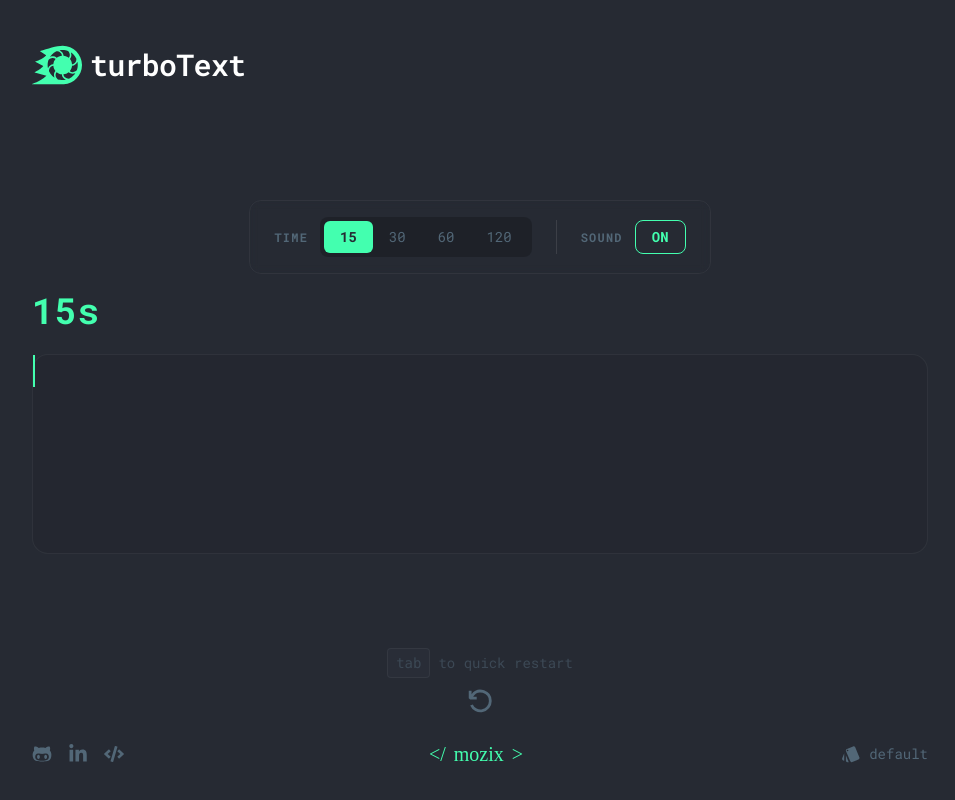
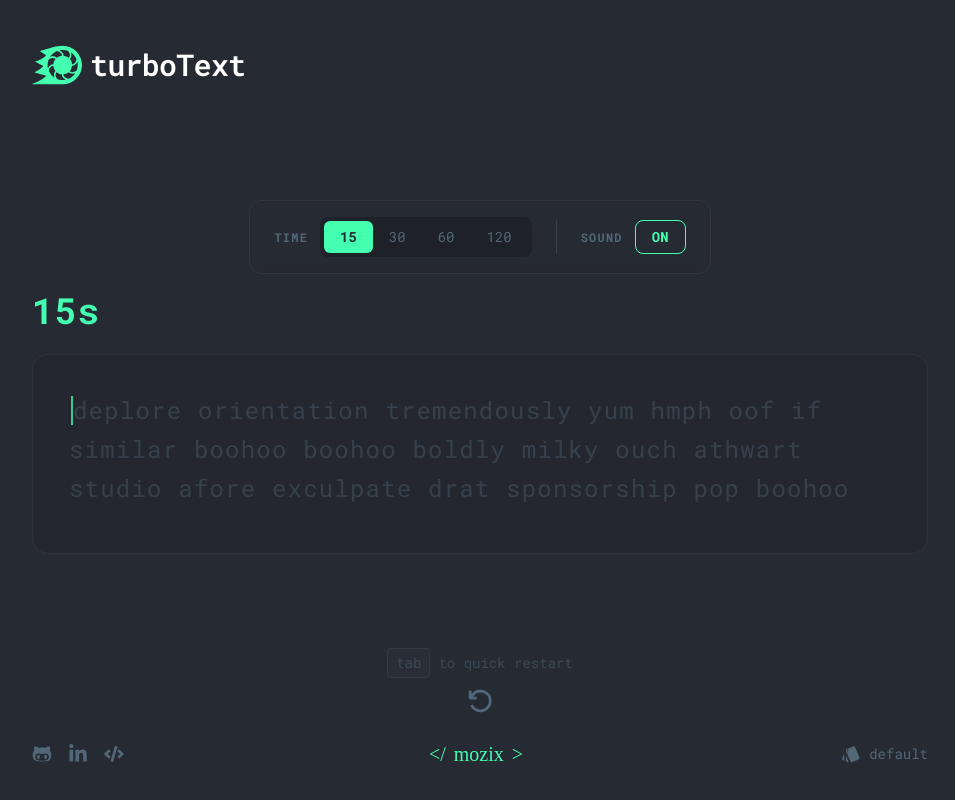
Before and after one commit to mozix5/turboText, a React (Vite) app: page / in a window 1280 px wide. Shown: the whole page, without its empty margins (160-1115 px from the left). Built offline with nearby package versions, Linux system fonts and the light colour scheme.

Commit message:
feat: implement 3-line fixed window, auto-scroll, and infinite words

```diff
--- a/src/components/Caret.jsx
+++ b/src/components/Caret.jsx
@@ -3,11 +3,14 @@ import { motion } from "framer-motion";
 const Caret = ({ repeatValue }) => {
   return (
     <motion.div
-      layout
+      initial={{ opacity: 1 }}
+      animate={{ opacity: [1, 0, 1] }}
       transition={{
-        duration: 0.1,
+        duration: 0.8,
+        repeat: Infinity,
+        ease: "easeInOut",
       }}
-      className=" w-[2px] leading-relaxed h-8 bg-caret"
+      className="w-[2px] h-[1.2em] bg-caret self-center ml-0.5"
     ></motion.div>
   );
 };
--- a/src/components/GenerateWords.jsx
+++ b/src/components/GenerateWords.jsx
@@ -1,11 +1,17 @@
 import React from "react";
 
 const GenerateWords = ({ words }) => {
+  const targetWords = words.split(" ");
+
   return (
-    <div className=" text-textSecondary ">
-      <span>{words}</span>
+    <div className="text-textSecondary leading-relaxed tracking-wider flex flex-wrap">
+      {targetWords.map((word, index) => (
+        <div key={index} className="flex whitespace-nowrap">
+          {word}{index < targetWords.length - 1 ? "\u00A0" : ""}
+        </div>
+      ))}
     </div>
   );
 };
 
-export default GenerateWords;
+export default React.memo(GenerateWords);
--- a/src/components/InputText.jsx
+++ b/src/components/InputText.jsx
@@ -1,29 +1,94 @@
-import React from "react";
+import React, { useMemo, useRef, useEffect, useState } from "react";
 import Caret from "./Caret";
 import { AnimatePresence, motion } from "framer-motion";
 
 const InputText = ({ text, textToWrite }) => {
-  const isEmpty = text.length === 0;
-  textToWrite = textToWrite.split("");
-  // console.log(text);
+  const targetWords = useMemo(() => textToWrite.split(" "), [textToWrite]);
+  const containerRef = useRef(null);
+  const caretRef = useRef(null);
+  const [translateY, setTranslateY] = useState(0);
+
+  let charCounter = 0;
+
+  // Handle line-by-line scrolling
+  useEffect(() => {
+    if (caretRef.current && containerRef.current) {
+      const caretTop = caretRef.current.offsetTop;
+      const lineHeight = 40; // Height of one line
+
+      // For 3 lines, we start shifting as soon as we move past the first line
+      if (caretTop >= lineHeight) {
+        setTranslateY(-(caretTop - lineHeight));
+      } else {
+        setTranslateY(0);
+      }
+    }
+  }, [text.length]);
+
   return (
-    <div className=" h-fit text-textPrimary absolute flex items-center flex-wrap inset-0 leading-relaxed">
-      <AnimatePresence>
-        {text.map((item, index) => {
-          if (item === textToWrite[index]) {
-            return <Character key={index} char={item} />;
-          } else {
-            return (
-              <Character key={index} char={textToWrite[index]} flag={true} />
-            );
-          }
+    <div
+      className="relative w-full overflow-hidden"
+      style={{ height: "120px" }} // Fixed height for exactly 3 lines (3 * 40px)
+      ref={containerRef}
+    >
+      <motion.div
+        animate={{ y: translateY }}
+        transition={{ type: "spring", damping: 30, stiffness: 200 }}
+        className="h-fit text-textSecondary relative flex flex-wrap leading-relaxed tracking-wider pointer-events-none p-1"
+      >
+        {targetWords.map((word, wordIndex) => {
+          const wordChars = word.split("");
+          // Add a space after each word except the last one
+          const displayChars = wordIndex < targetWords.length - 1 ? [...wordChars, " "] : wordChars;
+
+          return (
+            <div key={wordIndex} className="flex whitespace-nowrap">
+              {displayChars.map((char, i) => {
+                const globalIndex = charCounter++;
+                const typedChar = text[globalIndex];
+                const isCurrent = globalIndex === text.length;
+
+                return (
+                  <div
+                    key={globalIndex}
+                    className="relative flex items-center"
+                    ref={isCurrent ? caretRef : null}
+                  >
+                    {isCurrent && <Caret />}
+
+                    {/* Background Character (always visible) */}
+                    <span className="opacity-40">
+                      {char === " " ? "\u00A0" : char}
+                    </span>
+
+                    {/* Typed Character (animated on top) */}
+                    <div className="absolute inset-0">
+                      <AnimatePresence>
+                        {typedChar !== undefined && (
+                          <Character
+                            char={char}
+                            flag={typedChar !== char}
+                          />
+                        )}
+                      </AnimatePresence>
+                    </div>
+                  </div>
+                );
+              })}
+            </div>
+          );
         })}
-        {}
-        <Caret repeatValue={isEmpty ? Infinity : 0} />
-      </AnimatePresence>
+        {/* Final Caret */}
+        {text.length === textToWrite.length && (
+          <div className="relative flex items-center" ref={caretRef}>
+            <Caret />
+          </div>
+        )}
+      </motion.div>
     </div>
   );
 };
+
 const Character = ({ char, flag }) => {
   return (
     <motion.div
@@ -31,11 +96,10 @@ const Character = ({ char, flag }) => {
       animate={{ opacity: 1, y: 0 }}
       exit={{ opacity: 0, y: -20 }}
       transition={{ duration: 0.1 }}
-      style={{ display: "inline-block" }}
-      className={`${flag && "text-error"}`}
+      className={`absolute inset-0 ${flag ? "text-error" : "text-textPrimary"}`}
     >
       {char === " " ? (
-        <span className={`${flag ? "text-error underline" : ""}`}>
+        <span className={`${flag ? "bg-error/30 underline" : ""}`}>
           {"\u00A0"}
         </span>
       ) : (
@@ -45,4 +109,4 @@ const Character = ({ char, flag }) => {
   );
 };
 
-export default InputText;
+export default React.memo(InputText);
```
